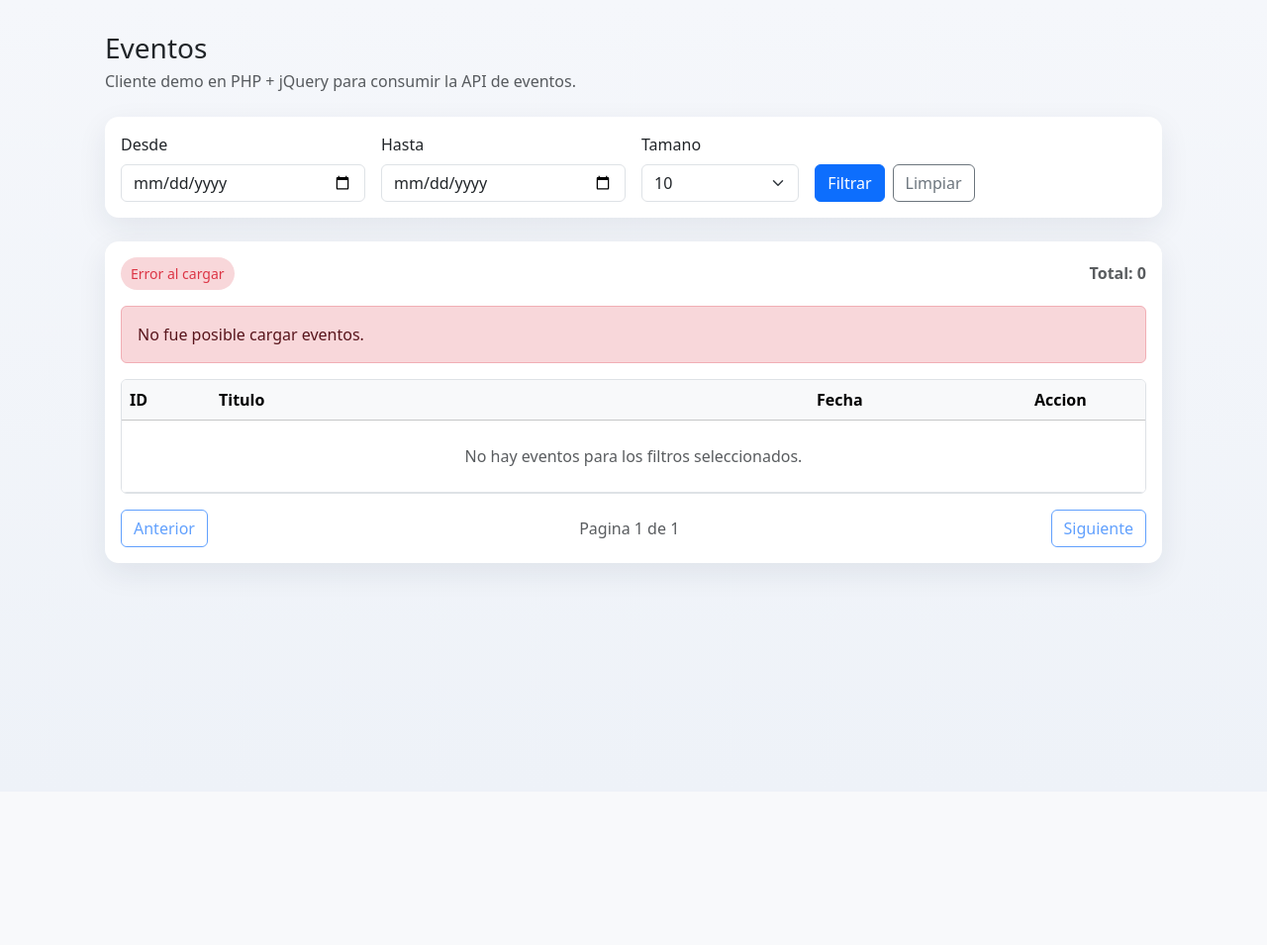
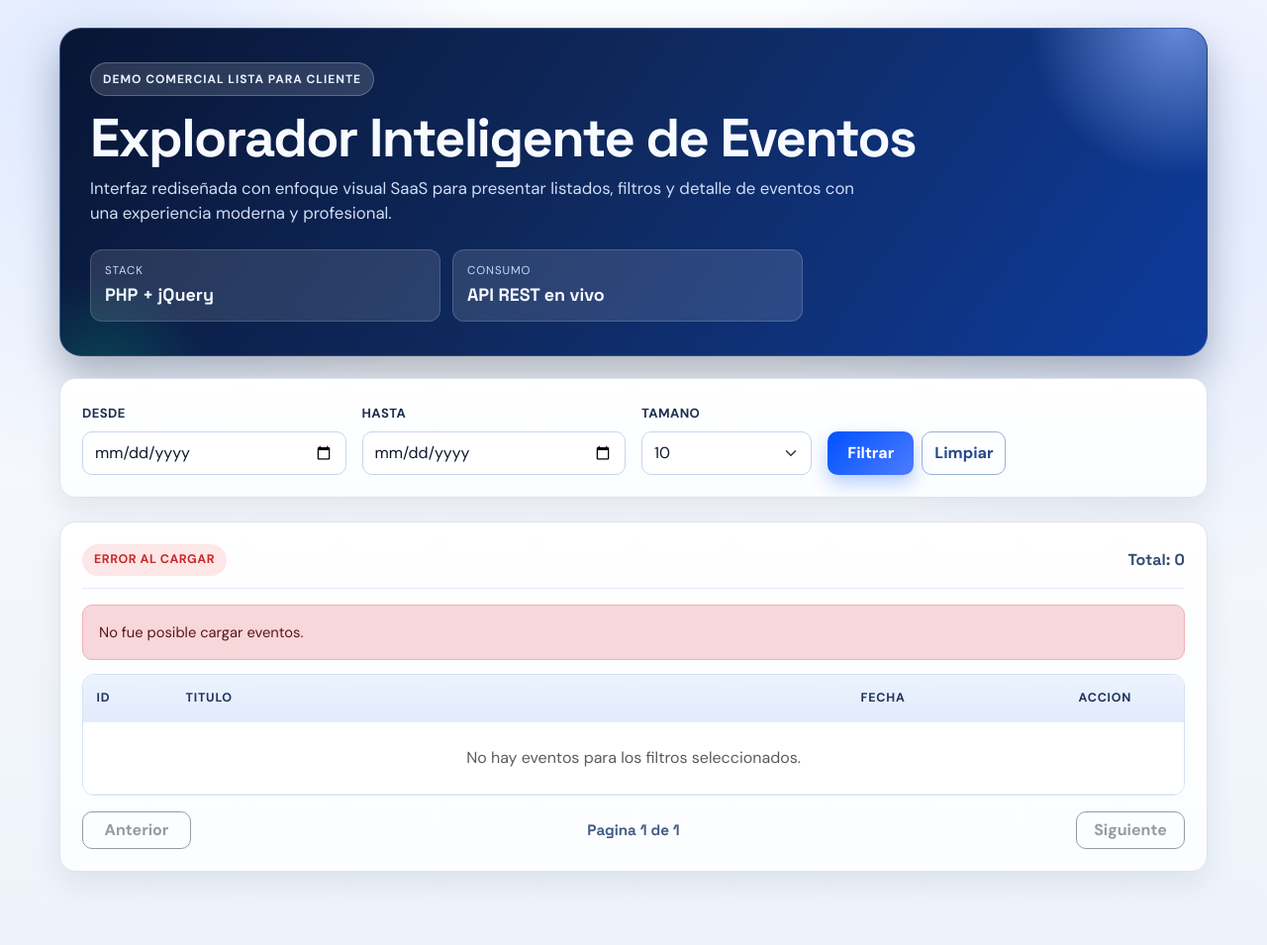
Before and after one commit to JuanCastrejon/DesafioTecnicoFullStack, a PHP site: page /index.html in a window 1280 px wide. Shown: the whole page at 99% size. Before the commit the page ends 591 px from the top, so only its background shows below. Run offline with PHP 8.4, Linux system fonts and the light colour scheme.

```diff
--- /dev/null
+++ b/php-client/assets/styles/demo.css
@@ -0,0 +1,399 @@
+@import url('https://fonts.googleapis.com/css2?family=Space+Grotesk:wght@500;700&family=DM+Sans:wght@400;500;700&display=swap');
+
+    :root {
+      --gradient-start: #0052ff;
+      --gradient-end: #4d7cff;
+      --background: #fafafa;
+      --foreground: #0f172a;
+      --surface-border: #dbe4f2;
+      --muted: #5f6f89;
+      --success: #10b981;
+      --danger: #ef4444;
+      --radius: 16px;
+    }
+
+    * {
+      box-sizing: border-box;
+    }
+
+    body {
+      background:
+        radial-gradient(circle at 8% 8%, rgba(0, 82, 255, 0.12), transparent 28%),
+        radial-gradient(circle at 92% 18%, rgba(77, 124, 255, 0.14), transparent 30%),
+        linear-gradient(180deg, #fcfdff 0%, #f4f7fc 55%, #eef3fb 100%);
+      color: var(--foreground);
+      font-family: 'DM Sans', sans-serif;
+      min-height: 100vh;
+      margin: 0;
+    }
+
+    .app-shell {
+      max-width: 1200px;
+      margin: 0 auto;
+      padding: 28px 20px 56px;
+    }
+
+    .hero-panel {
+      background: linear-gradient(125deg, #081534 0%, #0f2a60 48%, #0d3b9d 100%);
+      border: 1px solid rgba(255, 255, 255, 0.18);
+      border-radius: 22px;
+      box-shadow: 0 20px 38px rgba(7, 22, 50, 0.3);
+      color: #f7fbff;
+      margin-bottom: 22px;
+      overflow: hidden;
+      padding: 34px 30px;
+      position: relative;
+    }
+
+    .hero-panel::before,
+    .hero-panel::after {
+      content: '';
+      position: absolute;
+      border-radius: 999px;
+      pointer-events: none;
+    }
+
+    .hero-panel::before {
+      background: radial-gradient(circle, rgba(146, 181, 255, 0.65), transparent 70%);
+      width: 300px;
+      height: 300px;
+      top: -150px;
+      right: -120px;
+    }
+
+    .hero-panel::after {
+      background: radial-gradient(circle, rgba(10, 185, 129, 0.25), transparent 72%);
+      width: 220px;
+      height: 220px;
+      left: -70px;
+      bottom: -140px;
+    }
+
+    .hero-kicker {
+      display: inline-flex;
+      align-items: center;
+      gap: 8px;
+      background: rgba(255, 255, 255, 0.14);
+      border: 1px solid rgba(255, 255, 255, 0.24);
+      border-radius: 999px;
+      color: #e9f1ff;
+      font-size: 0.75rem;
+      font-weight: 700;
+      letter-spacing: 0.08em;
+      padding: 7px 12px;
+      text-transform: uppercase;
+    }
+
+    .hero-title {
+      font-family: 'Space Grotesk', sans-serif;
+      font-size: clamp(2rem, 5vw, 3.4rem);
+      font-weight: 700;
+      letter-spacing: -0.03em;
+      line-height: 1.04;
+      margin: 14px 0 10px;
+      max-width: 900px;
+    }
+
+    .hero-subtitle {
+      color: #d2def5;
+      font-size: 1.05rem;
+      margin: 0;
+      max-width: 780px;
+    }
+
+    .hero-metrics {
+      display: grid;
+      gap: 12px;
+      grid-template-columns: repeat(auto-fit, minmax(140px, 1fr));
+      margin-top: 24px;
+      max-width: 720px;
+    }
+
+    .metric-item {
+      background: rgba(255, 255, 255, 0.12);
+      border: 1px solid rgba(255, 255, 255, 0.16);
+      border-radius: 12px;
+      padding: 12px 14px;
+    }
+
+    .metric-label {
+      color: #c8daf9;
+      font-size: 0.72rem;
+      letter-spacing: 0.08em;
+      text-transform: uppercase;
+    }
+
+    .metric-value {
+      color: #f5f9ff;
+      font-family: 'Space Grotesk', sans-serif;
+      font-size: 1.12rem;
+      font-weight: 700;
+      margin-top: 3px;
+    }
+
+    .surface-card {
+      background: linear-gradient(180deg, #ffffff 0%, #fbfdff 100%);
+      border: 1px solid var(--surface-border);
+      border-radius: var(--radius);
+      box-shadow: 0 14px 30px rgba(24, 42, 74, 0.08);
+      margin-bottom: 18px;
+      overflow: hidden;
+      transition: transform 220ms cubic-bezier(0.16, 1, 0.3, 1), box-shadow 220ms cubic-bezier(0.16, 1, 0.3, 1);
+    }
+
+    .surface-card:hover {
+      box-shadow: 0 20px 36px rgba(24, 42, 74, 0.12);
+      transform: translateY(-2px);
+    }
+
+    .surface-card .card-body {
+      padding: 22px;
+    }
+
+    .form-label {
+      color: #1f2f4f;
+      font-size: 0.82rem;
+      font-weight: 700;
+      letter-spacing: 0.03em;
+      text-transform: uppercase;
+    }
+
+    .form-control,
+    .form-select {
+      border: 1px solid #c5d5ec;
+      border-radius: 10px;
+      color: var(--foreground);
+      min-height: 44px;
+      transition: border-color 180ms ease, box-shadow 180ms ease;
+    }
+
+    .form-control:focus,
+    .form-select:focus {
+      border-color: #4d7cff;
+      box-shadow: 0 0 0 0.25rem rgba(77, 124, 255, 0.22);
+    }
+
+    .btn-cta {
+      background: linear-gradient(135deg, var(--gradient-start) 0%, var(--gradient-end) 100%);
+      border: none;
+      border-radius: 10px;
+      box-shadow: 0 8px 18px rgba(0, 82, 255, 0.28);
+      color: #ffffff;
+      font-weight: 700;
+      min-height: 44px;
+      padding: 0 20px;
+      transition: transform 160ms ease, box-shadow 160ms ease;
+    }
+
+    .btn-cta:hover,
+    .btn-cta:focus {
+      background: linear-gradient(135deg, #0046dd 0%, #356bf6 100%);
+      color: #ffffff;
+      box-shadow: 0 12px 22px rgba(0, 82, 255, 0.32);
+      transform: translateY(-1px);
+    }
+
+    .btn-ghost,
+    .btn-page,
+    .btn-row-action {
+      border-radius: 10px;
+      font-weight: 600;
+    }
+
+    .btn-ghost {
+      border-color: #9ab0d4;
+      color: #244987;
+      min-height: 44px;
+    }
+
+    .btn-ghost:hover {
+      background: rgba(77, 124, 255, 0.1);
+      border-color: #6e94d6;
+      color: #163a72;
+    }
+
+    .status-pill {
+      display: inline-flex;
+      align-items: center;
+      border-radius: 999px;
+      font-size: 0.78rem;
+      font-weight: 700;
+      letter-spacing: 0.04em;
+      min-height: 32px;
+      padding: 0 12px;
+      text-transform: uppercase;
+      transition: all 180ms ease;
+    }
+
+    .status-idle {
+      background: #e9eef8;
+      color: #274070;
+    }
+
+    .status-loading {
+      background: rgba(59, 130, 246, 0.14);
+      color: #1d4ed8;
+    }
+
+    .status-success {
+      background: rgba(16, 185, 129, 0.15);
+      color: #0b7d58;
+    }
+
+    .status-error {
+      background: rgba(239, 68, 68, 0.13);
+      color: #c92a2a;
+    }
+
+    .results-header {
+      border-bottom: 1px solid #e3ebf8;
+      margin-bottom: 16px;
+      padding-bottom: 12px;
+    }
+
+    #resultMeta {
+      color: #334a72;
+      font-family: 'Space Grotesk', sans-serif;
+      font-size: 1rem;
+      font-weight: 700;
+    }
+
+    .table-wrap {
+      border: 1px solid #d5e2f5;
+      border-radius: 12px;
+      max-height: 560px;
+      overflow: auto;
+      background: #ffffff;
+    }
+
+    .table {
+      margin-bottom: 0;
+    }
+
+    .table > :not(caption) > * > * {
+      border-bottom-color: #e8eef8;
+      padding: 0.9rem 0.85rem;
+      vertical-align: middle;
+    }
+
+    .table thead th {
+      background: linear-gradient(180deg, #edf3ff 0%, #e2ebfb 100%);
+      color: #1f355c;
+      font-size: 0.78rem;
+      font-weight: 700;
+      letter-spacing: 0.06em;
+      text-transform: uppercase;
+    }
+
+    .clickable-row {
+      cursor: pointer;
+      transition: background-color 180ms ease;
+    }
+
+    .clickable-row:hover {
+      background: rgba(0, 82, 255, 0.045);
+    }
+
+    .btn-row-action {
+      border-color: #8faee0;
+      color: #2252a1;
+    }
+
+    .btn-row-action:hover {
+      background: rgba(59, 130, 246, 0.12);
+      border-color: #5f8fd5;
+      color: #123f86;
+    }
+
+    .pager-wrap {
+      margin-top: 14px;
+    }
+
+    .btn-page {
+      border-color: #90aee0;
+      color: #224f95;
+      min-width: 110px;
+    }
+
+    .btn-page:hover:not(:disabled) {
+      background: rgba(59, 130, 246, 0.1);
+      border-color: #6f95d4;
+      color: #153f80;
+    }
+
+    .btn-page:disabled {
+      opacity: 0.45;
+    }
+
+    #pageInfo {
+      color: #435b85;
+      font-family: 'Space Grotesk', sans-serif;
+      font-size: 0.95rem;
+      font-weight: 600;
+    }
+
+    .alert {
+      border-radius: 10px;
+      border-width: 1px;
+      font-size: 0.92rem;
+      margin-bottom: 14px;
+    }
+
+    .modal-content {
+      border: 1px solid #d8e4f8;
+      border-radius: 16px;
+      box-shadow: 0 24px 45px rgba(20, 31, 58, 0.22);
+      overflow: hidden;
+    }
+
+    .modal-header {
+      background: linear-gradient(180deg, #eff4ff 0%, #e6eefe 100%);
+      border-bottom: 1px solid #d5e1f8;
+    }
+
+    .modal-title {
+      color: #1c3766;
+      font-family: 'Space Grotesk', sans-serif;
+      font-weight: 700;
+    }
+
+    .modal-body dt {
+      color: #4b5f87;
+      font-size: 0.8rem;
+      letter-spacing: 0.05em;
+      text-transform: uppercase;
+    }
+
+    .modal-body dd {
+      color: #152846;
+      font-weight: 500;
+    }
+
+    @media (max-width: 768px) {
+      .app-shell {
+        padding: 18px 12px 36px;
+      }
+
+      .hero-panel {
+        border-radius: 16px;
+        padding: 22px 16px;
+      }
+
+      .hero-title {
+        font-size: 1.85rem;
+      }
+
+      .surface-card .card-body {
+        padding: 15px;
+      }
+
+      .results-header {
+        align-items: flex-start;
+        flex-direction: column;
+        gap: 8px;
+      }
+
+      .pager-wrap {
+        gap: 10px;
+      }
+    }
--- a/php-client/index.html
+++ b/php-client/index.html
@@ -11,51 +11,27 @@
     crossorigin="anonymous"
   />
   <script src="https://code.jquery.com/jquery-3.7.1.min.js"></script>
-  <style>
-    body {
-      background: linear-gradient(180deg, #f5f7fb 0%, #eef2f8 100%);
-      min-height: 100vh;
-    }
-
-    .app-shell {
-      max-width: 1100px;
-      margin: 0 auto;
-      padding: 32px 16px 48px;
-    }
-
-    .card-soft {
-      border: 0;
-      border-radius: 14px;
-      box-shadow: 0 10px 30px rgba(20, 32, 62, 0.08);
-    }
-
-    .table-wrap {
-      max-height: 560px;
-      overflow: auto;
-    }
-
-    .clickable-row {
-      cursor: pointer;
-    }
-
-    .status-pill {
-      display: inline-block;
-      padding: 6px 10px;
-      border-radius: 999px;
-      font-size: 0.875rem;
-      background: #eaf2ff;
-      color: #1f4e9f;
-    }
-  </style>
+    <link rel="stylesheet" href="assets/styles/demo.css" />
 </head>
 <body>
   <main class="app-shell">
-    <section class="mb-4">
-      <h1 class="h3 mb-1">Eventos</h1>
-      <p class="text-muted mb-0">Cliente demo en PHP + jQuery para consumir la API de eventos.</p>
+    <section class="hero-panel">
+      <span class="hero-kicker">Demo Comercial Lista para Cliente</span>
+      <h1 class="hero-title">Explorador Inteligente de Eventos</h1>
+      <p class="hero-subtitle">Interfaz rediseñada con enfoque visual SaaS para presentar listados, filtros y detalle de eventos con una experiencia moderna y profesional.</p>
+      <div class="hero-metrics">
+        <div class="metric-item">
+          <div class="metric-label">Stack</div>
+          <div class="metric-value">PHP + jQuery</div>
+        </div>
+        <div class="metric-item">
+          <div class="metric-label">Consumo</div>
+          <div class="metric-value">API REST en vivo</div>
+        </div>
+      </div>
     </section>
 
-    <section class="card card-soft mb-4">
+    <section class="card surface-card mb-4">
       <div class="card-body">
         <form id="filtersForm" class="row g-3 align-items-end">
           <div class="col-12 col-md-3">
@@ -76,25 +52,25 @@
             </select>
           </div>
           <div class="col-12 col-md-4 d-flex gap-2">
-            <button type="submit" class="btn btn-primary">Filtrar</button>
-            <button type="button" id="resetFilters" class="btn btn-outline-secondary">Limpiar</button>
+            <button type="submit" class="btn btn-cta">Filtrar</button>
+            <button type="button" id="resetFilters" class="btn btn-ghost">Limpiar</button>
           </div>
         </form>
       </div>
     </section>
 
-    <section class="card card-soft">
+    <section class="card surface-card">
       <div class="card-body">
-        <div class="d-flex justify-content-between align-items-center mb-3">
-          <span id="statusPill" class="status-pill">Listo</span>
-          <strong id="resultMeta" class="text-muted">Total: 0</strong>
+        <div class="results-header d-flex justify-content-between align-items-center">
+          <span id="statusPill" class="status-pill status-idle">Listo</span>
+          <strong id="resultMeta">Total: 0</strong>
         </div>
 
         <div id="alertBox" class="alert alert-danger d-none" role="alert"></div>
 
-        <div class="table-wrap border rounded">
+        <div class="table-wrap">
           <table class="table table-hover mb-0 align-middle">
-            <thead class="table-light sticky-top">
+            <thead class="sticky-top">
               <tr>
                 <th style="width: 90px;">ID</th>
                 <th>Titulo</th>
@@ -110,10 +86,10 @@
           </table>
         </div>
 
-        <div class="d-flex justify-content-between align-items-center mt-3">
-          <button id="prevPage" class="btn btn-outline-primary" type="button">Anterior</button>
-          <span id="pageInfo" class="text-muted">Pagina 1</span>
-          <button id="nextPage" class="btn btn-outline-primary" type="button">Siguiente</button>
+        <div class="pager-wrap d-flex justify-content-between align-items-center mt-3">
+          <button id="prevPage" class="btn btn-page" type="button">Anterior</button>
+          <span id="pageInfo">Pagina 1</span>
+          <button id="nextPage" class="btn btn-page" type="button">Siguiente</button>
         </div>
       </div>
     </section>
@@ -160,7 +136,8 @@
     crossorigin="anonymous"
   ></script>
   <script>
-    const API_BASE_URL = 'https://desafio-tecnico-full-stack.vercel.app';
+    const isLocalHost = window.location.hostname === 'localhost' || window.location.hostname === '127.0.0.1';
+    const API_BASE_URL = isLocalHost ? 'http://127.0.0.1:8010' : 'https://desafio-tecnico-full-stack.vercel.app';
 
     const state = {
       page: 1,
@@ -182,12 +159,16 @@
     function setStatus(text, tone) {
       const statusPill = $('#statusPill');
       statusPill.text(text);
-      statusPill.removeClass('bg-danger-subtle text-danger bg-success-subtle text-success');
+      statusPill.removeClass('status-idle status-loading status-error status-success');
 
       if (tone === 'error') {
-        statusPill.addClass('bg-danger-subtle text-danger');
+        statusPill.addClass('status-error');
       } else if (tone === 'success') {
-        statusPill.addClass('bg-success-subtle text-success');
+        statusPill.addClass('status-success');
+      } else if (String(text).toLowerCase().includes('cargando') || String(text).toLowerCase().includes('consultando')) {
+        statusPill.addClass('status-loading');
+      } else {
+        statusPill.addClass('status-idle');
       }
     }
 
@@ -217,7 +198,7 @@
         tr.append($('<td></td>').text(formatDate(eventItem.date)));
 
         const actionTd = $('<td></td>');
-        const detailBtn = $('<button type="button" class="btn btn-sm btn-outline-primary">Ver detalle</button>');
+        const detailBtn = $('<button type="button" class="btn btn-sm btn-row-action">Ver detalle</button>');
         detailBtn.on('click', function (ev) {
           ev.stopPropagation();
           loadEventDetail(eventItem.id);
```
Also changed, not shown: docs/arquitectura-frontend-movil.md (added, +94 -0 lines), docs/deuda-tecnica.md (added, +33 -0 lines), php-client/index.php (+37 -57 lines), README.md, 5 other files.
